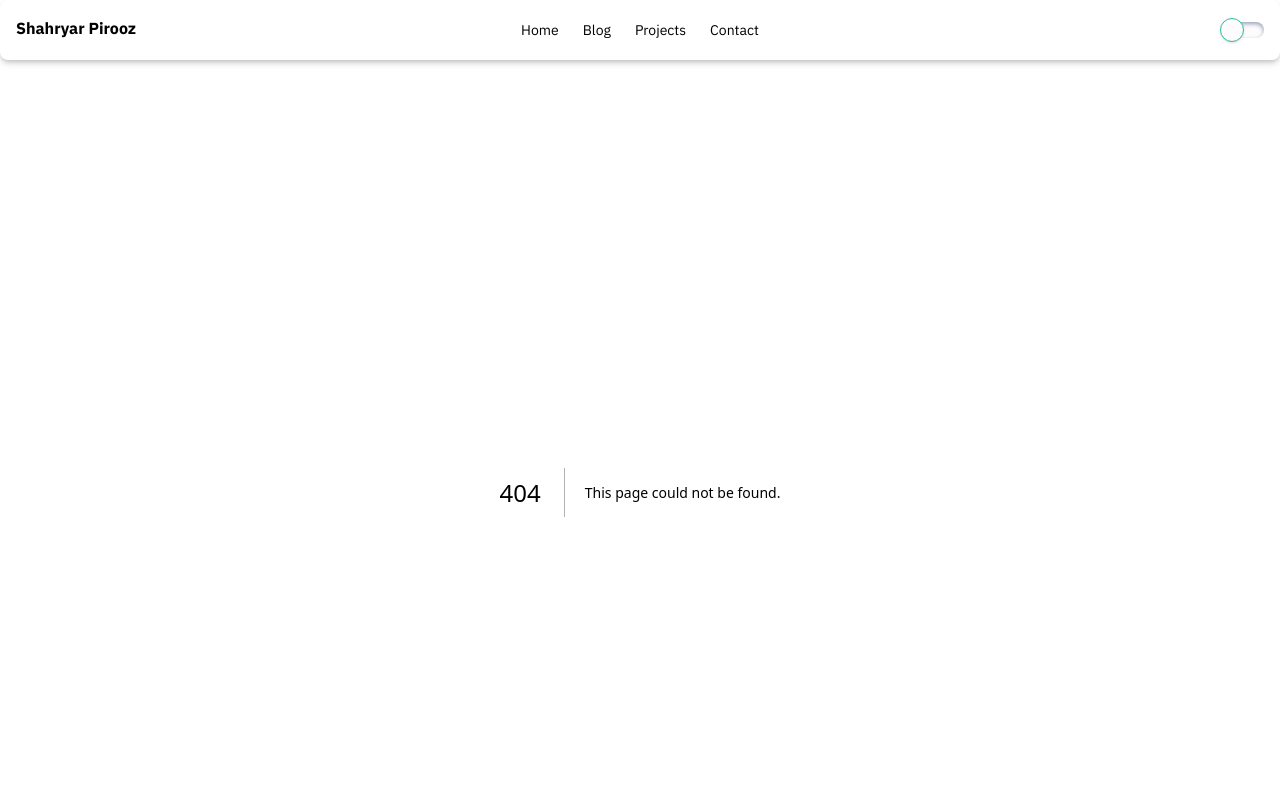
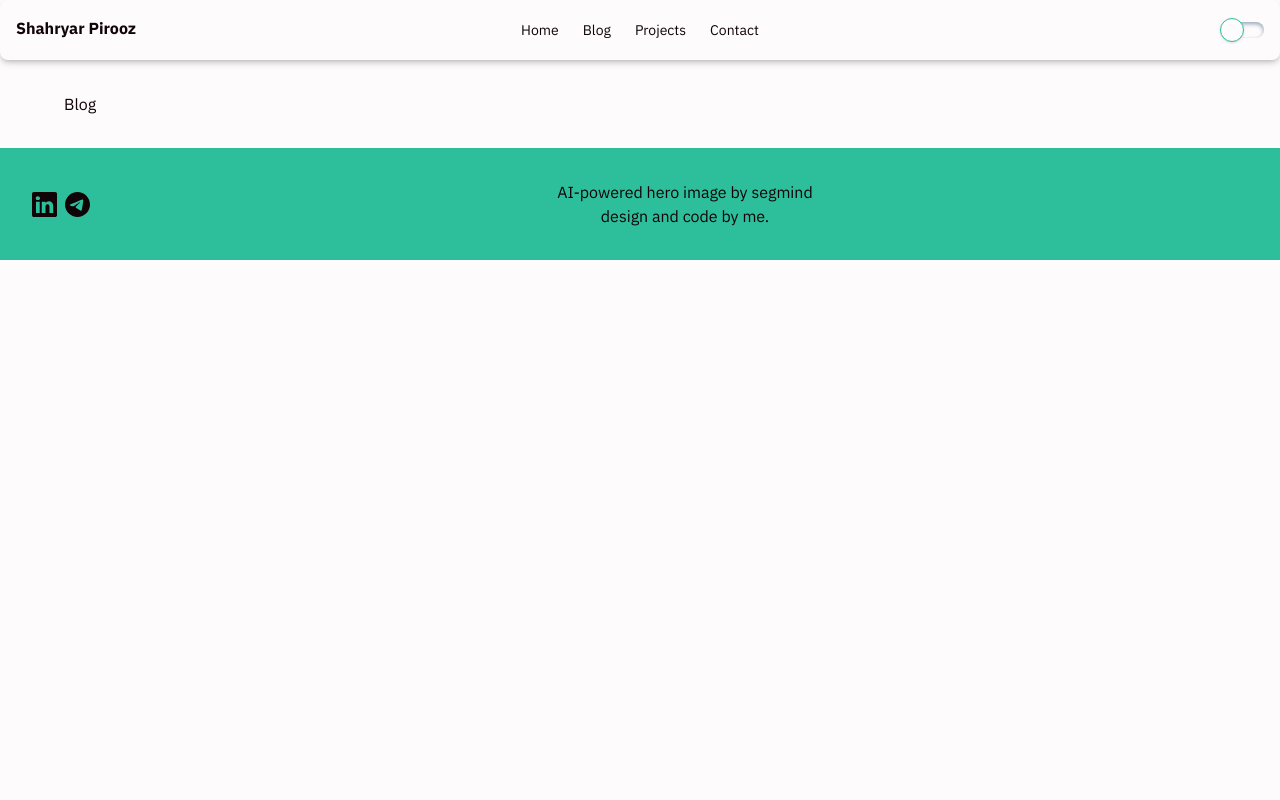
Before and after one commit to Shahryar-Pirooz/Shahryar-Pirooz, a Next.js app: page /blog in a window 1280 px wide. Before the commit this address had no page. Shown: the top 800 px of the page. Built offline with nearby package versions, Linux system fonts and the light colour scheme.

Commit message:
add other pages

```diff
--- /dev/null
+++ b/app/blog/page.tsx
@@ -0,0 +1,3 @@
+export default function Blog() {
+	return <h1>Blog</h1>
+}
--- /dev/null
+++ b/app/contact/page.tsx
@@ -0,0 +1,3 @@
+export default function Contact() {
+	return <div>Contact</div>
+}
--- /dev/null
+++ b/app/projects/page.tsx
@@ -0,0 +1,3 @@
+export default function Projects() {
+	return <div>Projects</div>
+}
--- a/components/about/About.tsx
+++ b/components/about/About.tsx
@@ -65,15 +65,15 @@ export default function About() {
 				</div>
 			</div>
 			<div className='h-fit'>
-				<div className='flex w-full flex-row flex-wrap justify-center space-x-2 space-y-2 md:space-x-8'>
+				<div className='space-y-2md:space-x-8 flex w-full flex-row flex-wrap items-end justify-center space-x-2'>
 					{tools.map((item) => {
 						return (
 							<div key={item.id} title={item.name}>
 								<Image
 									alt={item.name}
 									src={item.src}
-									width={70}
-									height={70}
+									width={50}
+									height={50}
 								/>
 							</div>
 						)
--- a/components/navbar/Navbar.tsx
+++ b/components/navbar/Navbar.tsx
@@ -1,5 +1,6 @@
 'use client'
 
+import Link from 'next/link'
 import { ChangeEvent, useEffect, useRef, useState } from 'react'
 
 const ThemeToggle = ({ id }: { id: string }) => {
@@ -92,13 +93,17 @@ export default function Navbar() {
 					className={`relative h-full overflow-hidden transition-all duration-300 md:hidden`}
 				>
 					<ul className='flex h-full w-full flex-col justify-around space-x-2 pt-4'>
-						<li className='text-center hover:text-primary'>Home</li>
-						<li className='text-center hover:text-primary'>Blog</li>
 						<li className='text-center hover:text-primary'>
-							Projects
+							<Link href='/'>Home</Link>
 						</li>
 						<li className='text-center hover:text-primary'>
-							Contact
+							<Link href='/blog'>Blog</Link>
+						</li>
+						<li className='text-center hover:text-primary'>
+							<Link href='/projects'>Projects</Link>
+						</li>
+						<li className='text-center hover:text-primary'>
+							<Link href='/contact'>Contact</Link>
 						</li>
 						<li className='flex flex-row justify-center'>
 							<ThemeToggle id='themeToggleSM' />
@@ -108,10 +113,18 @@ export default function Navbar() {
 			</div>
 			<div className='hidden md:flex md:basis-1/3 md:justify-center'>
 				<ul className='flex flex-row space-x-2'>
-					<li className='btn hover:text-primary'>Home</li>
-					<li className='btn hover:text-primary'>Blog</li>
-					<li className='btn hover:text-primary'>Projects</li>
-					<li className='btn hover:text-primary'>Contact</li>
+					<li className='btn hover:text-primary'>
+						<Link href='/'>Home</Link>
+					</li>
+					<li className='btn hover:text-primary'>
+						<Link href='/blog'>Blog</Link>
+					</li>
+					<li className='btn hover:text-primary'>
+						<Link href='/projects'>Projects</Link>
+					</li>
+					<li className='btn hover:text-primary'>
+						<Link href='/contact'>Contact</Link>
+					</li>
 				</ul>
 			</div>
 			<div className='hidden md:flex md:basis-1/3 md:items-center md:justify-end'>
```
